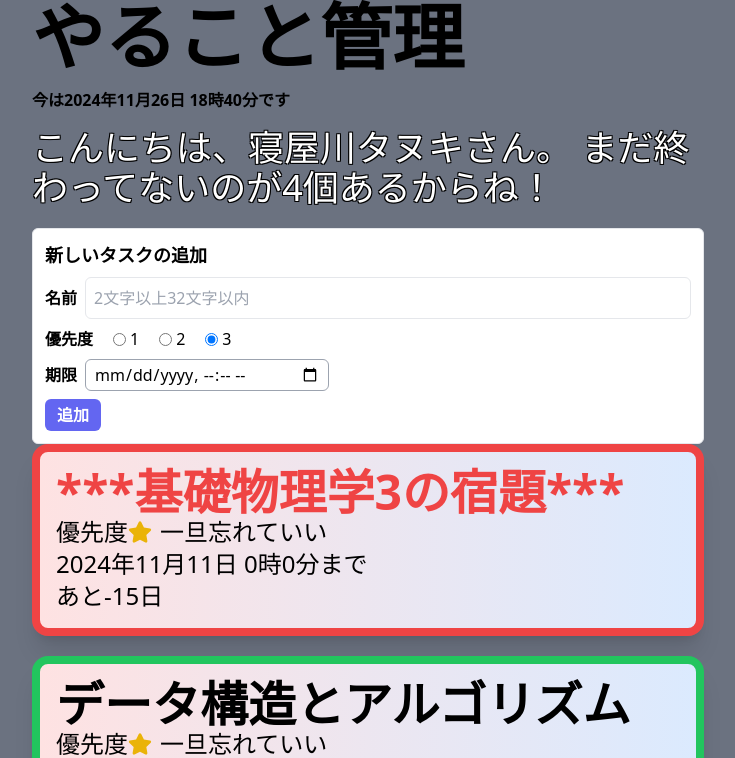
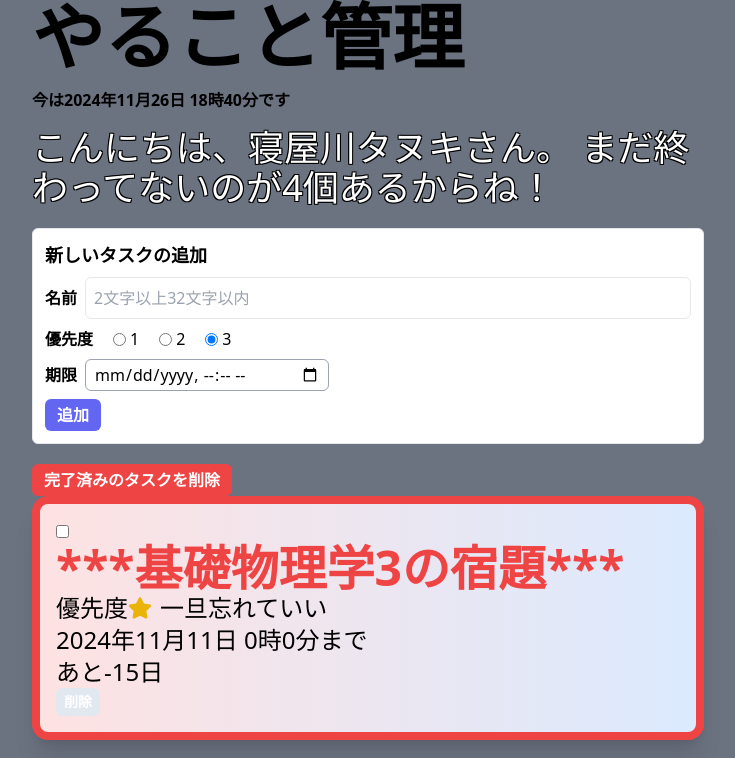
Before and after one commit to 2ufkpfb9daxnik/react-todo-app, a React (Vite) app: page / in a window 1280 px wide. Shown: the top 758 px of the page, without its empty margins (272-1007 px from the left). Built offline with nearby package versions, Linux system fonts and the light colour scheme.

Commit message:
消せない

```diff
--- a/src/App.tsx
+++ b/src/App.tsx
@@ -64,6 +64,26 @@ const App = () => {
     setNewTodoPriority(3); // ◀◀ 追加
     setNewTodoDeadline(null); // ◀◀ 追加
   };
+  const updateIsDone = (id: string, value: boolean) => {
+    const updatedTodos = todos.map((todo) => {
+      if (todo.id === id) {
+        return { ...todo, isDone: value }; // スプレッド構文
+      } else {
+        return todo;
+      }
+    });
+    setTodos(updatedTodos);
+  };
+
+  const removeCompletedTodos = () => {
+    const updatedTodos = todos.filter((todo) => !todo.isDone);
+    setTodos(updatedTodos);
+  };
+
+  const remove = (id: string) => {
+    const updatedTodos = todos.filter((todo) => todo.id !== id);
+    setTodos(updatedTodos);
+  };
   const currentDate = dayjs().format("YYYY年MM月DD日 H時m分");
 
   return (
@@ -75,6 +95,7 @@ const App = () => {
           <WelcomeMessage
             name="寝屋川タヌキ"
             uncompletedCount={uncompletedCount}
+            todos={todos}
           />
         </div>
 
@@ -156,7 +177,16 @@ const App = () => {
             追加
           </button>
         </div>
-        <TodoList todos={todos} />
+        <button
+          type="button"
+          onClick={removeCompletedTodos}
+          className={
+            "mt-5 rounded-md bg-red-500 px-3 py-1 font-bold text-white hover:bg-red-600"
+          }
+        >
+          完了済みのタスクを削除
+        </button>
+        <TodoList todos={todos} updateIsDone={updateIsDone} remove={remove} />
         {/* ...ここまで */}
       </div>
     </div>
--- a/src/TodoList.tsx
+++ b/src/TodoList.tsx
@@ -1,6 +1,13 @@
 import React from "react";
 import dayjs from "dayjs";
 import { FaStar } from "react-icons/fa";
+import { Todo } from "./types";
+
+type Props = {
+  todos: Todo[];
+  updateIsDone: (id: string, value: boolean) => void;
+  remove: (id: string) => void; // ◀◀ 追加
+};
 
 const TodoList = (props: Props) => {
   const todos = [...props.todos].sort((a, b) => a.priority - b.priority);
@@ -56,6 +63,12 @@ const TodoList = (props: Props) => {
                 className="absolute inset-0 size-full object-cover opacity-20"
               />
             )}
+            <input
+              type="checkbox"
+              checked={todo.isDone}
+              onChange={(e) => props.updateIsDone(todo.id, e.target.checked)}
+              className="mr-1.5 cursor-pointer"
+            />
             <div
               className={`text-5xl font-bold ${isOverdue ? "text-red-500" : ""}`}
             >
@@ -80,6 +93,12 @@ const TodoList = (props: Props) => {
             <div className="text-2xl">
               あと{todo.deadline ? `${remainingDays}日` : "何日とかないよー"}
             </div>
+            <button
+              onClick={() => props.remove(todo.id)}
+              className="rounded-md bg-slate-200 px-2 py-1 text-sm font-bold text-white hover:bg-red-500"
+            >
+              削除
+            </button>
           </div>
         );
       })}
--- a/src/WelcomeMessage.tsx
+++ b/src/WelcomeMessage.tsx
@@ -1,5 +1,6 @@
 import React from "react";
 import "./styles.css";
+import { Todo } from "./types";
 
 // 引数の型を定義
 // Propsという名前で定義することが一般的です。
@@ -7,6 +8,7 @@ type Props = {
   name: string;
   uncompletedCount: number;
   textShadow?: string;
+  todos: Todo[];
 };
 
 // WelcomeMessage という関数コンポーネントの定義
@@ -16,13 +18,21 @@ const WelcomeMessage = (props: Props) => {
   const currentTime = new Date();
   const greeting = currentTime.getHours() < 12 ? "おはよう！" : "こんにちは、";
 
+  const allTasksCompleted = props.todos.every((todo) => todo.isDone);
+
   //【重要!】JSX構文で描いた「JSX要素」を return で返す
   return (
     <div className="text-outline text-4xl text-white">
-      {greeting}
-      {props.name}さん。 まだ終わってないのが
-      {props.uncompletedCount}
-      個あるからね！
+      {allTasksCompleted ? (
+        <div>{props.name}さん、お疲れ様！</div>
+      ) : (
+        <div>
+          {greeting}
+          {props.name}さん。 まだ終わってないのが
+          {props.uncompletedCount}
+          個あるからね！
+        </div>
+      )}
     </div>
   );
 };
```
